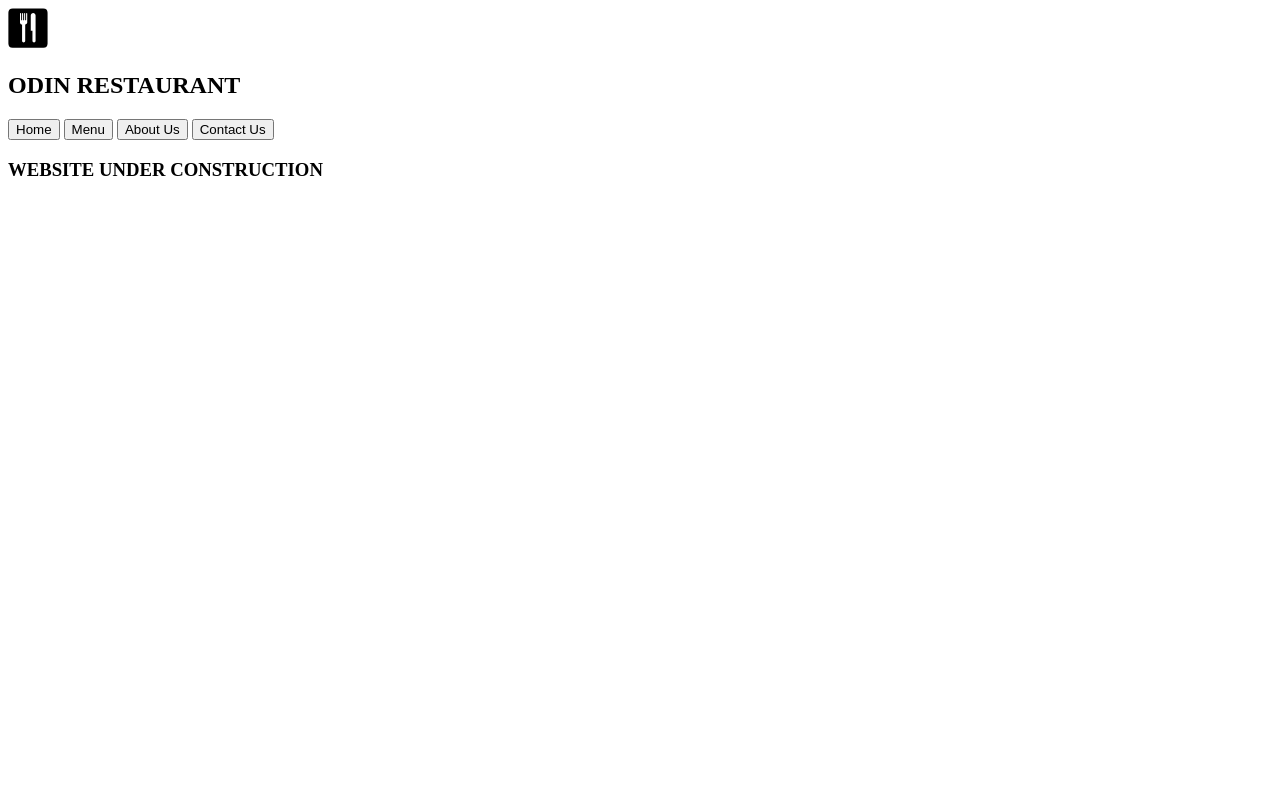
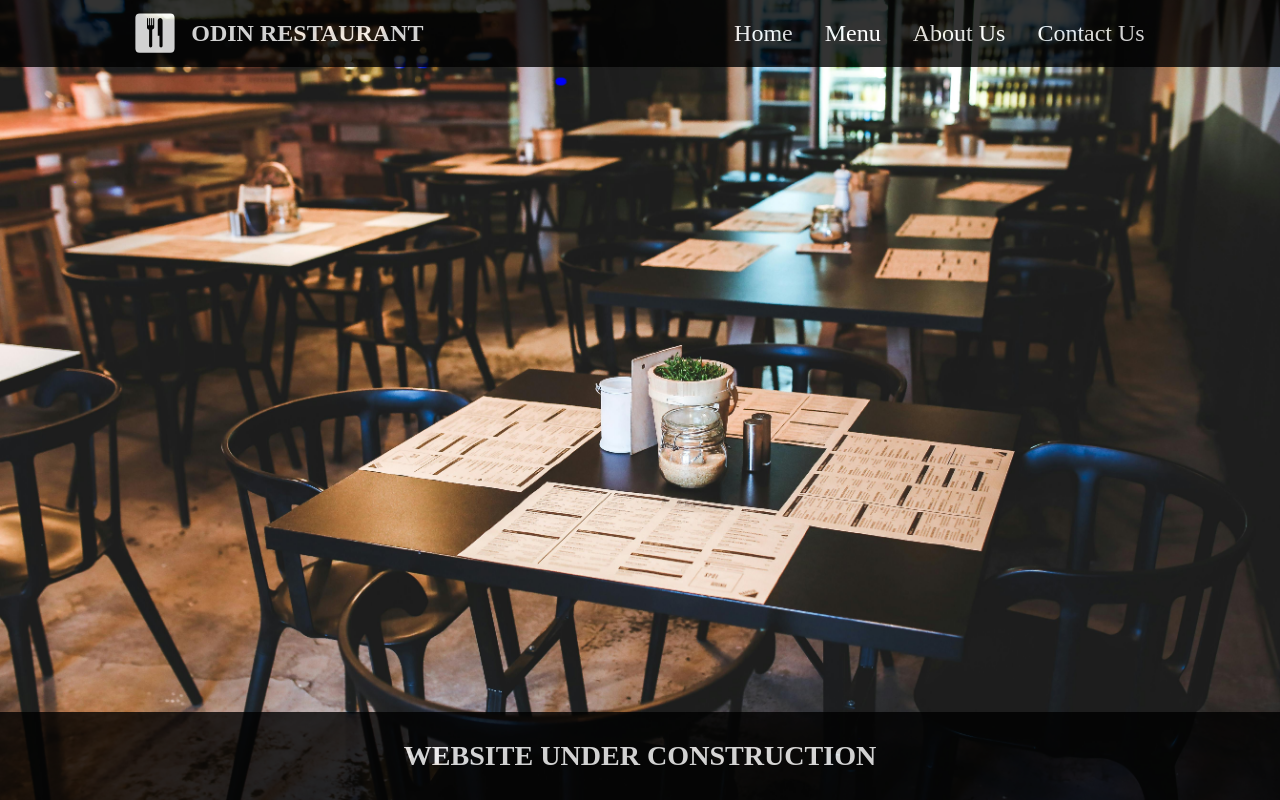
Before and after one commit to Maiker260/Restaturant-Page, a website built with webpack: page src/index.html in a window 1280 px wide. Built offline with nearby package versions, Linux system fonts and the light colour scheme.

Commit message:
Start styling the website

```diff
--- a/package.json
+++ b/package.json
@@ -4,7 +4,8 @@
   "description": "https://maiker260.github.io/Restaurant-Page/",
   "main": "index.js",
   "scripts": {
-    "test": "echo \"Error: no test specified\" && exit 1"
+    "test": "echo \"Error: no test specified\" && exit 1",
+    "start": "webpack serve --open"
   },
   "author": "",
   "license": "ISC",
--- a/src/homepage-content.js
+++ b/src/homepage-content.js
@@ -5,13 +5,16 @@ export default function homepageContent() {
     // Clear current content
     mainContentSection.textContent = "";
 
+    const container = document.createElement("div");
     const greeting = document.createElement("h2");
     greeting.textContent = "Welcome to Odin Restaurant";
-    mainContentSection.appendChild(greeting);
+    container.appendChild(greeting);
 
     const GoToMenuBtn = document.createElement("button");
     GoToMenuBtn.textContent = "Go to the Menu";
-    mainContentSection.appendChild(GoToMenuBtn);
+    container.appendChild(GoToMenuBtn);
+
+    mainContentSection.appendChild(container);
 
     return mainContentSection;
 
--- a/src/index.html
+++ b/src/index.html
@@ -6,23 +6,23 @@
     <title>Restaurant Page</title>
 </head>
 <body>
-    <header id="top_section">
-        <nav id="nav_bar">
-            <div id="left_nav_bar">
-                <svg width="40px" height="40px" viewBox="0 0 64 64" xmlns="http://www.w3.org/2000/svg" xmlns:xlink="http://www.w3.org/1999/xlink" aria-hidden="true" role="img" class="iconify iconify--medical-icon" preserveAspectRatio="xMidYMid meet" fill="#000000"><g id="SVGRepo_bgCarrier" stroke-width="0"></g><g id="SVGRepo_tracerCarrier" stroke-linecap="round" stroke-linejoin="round"></g><g id="SVGRepo_iconCarrier"><path d="M56.411.719S7.623.704 7.637.719C3.14.719.612 3.044.612 7.793v48.966c0 4.443 2.273 6.769 6.766 6.769h49.173c4.493 0 6.769-2.21 6.769-6.769V7.793c.001-4.634-2.275-7.074-6.909-7.074zM30.749 23.374c0 1.536-1.399 3.181-3.215 3.181V52.49c0 3.682-5.018 3.682-5.018 0V26.555c-1.767 0-3.306-1.361-3.306-3.4V8.882c0-1.242 1.795-1.29 1.795.049v10.55h1.503V8.833c0-1.141 1.729-1.214 1.729.049v10.599h1.553V8.848c0-1.193 1.678-1.241 1.678.047v10.586h1.528V8.848c0-1.18 1.753-1.227 1.753.047v14.479zm13.386 29.104c0 3.601-5.028 3.547-5.028 0V36.496H36.43V12.199c0-5.656 7.706-5.656 7.706 0v40.279z"></path></g></svg>
-                <h1 id="main_title">ODIN RESTAURANT</h1>
+    <header class="flex top_section">
+        <nav class="flex nav_bar">
+            <div class="flex left_nav_bar">
+                <svg class="main_logo" width="40px" height="40px" viewBox="0 0 64 64" xmlns="http://www.w3.org/2000/svg" xmlns:xlink="http://www.w3.org/1999/xlink" aria-hidden="true" role="img" class="iconify iconify--medical-icon" preserveAspectRatio="xMidYMid meet" fill="#000000"><g id="SVGRepo_bgCarrier" stroke-width="0"></g><g id="SVGRepo_tracerCarrier" stroke-linecap="round" stroke-linejoin="round"></g><g id="SVGRepo_iconCarrier"><path d="M56.411.719S7.623.704 7.637.719C3.14.719.612 3.044.612 7.793v48.966c0 4.443 2.273 6.769 6.766 6.769h49.173c4.493 0 6.769-2.21 6.769-6.769V7.793c.001-4.634-2.275-7.074-6.909-7.074zM30.749 23.374c0 1.536-1.399 3.181-3.215 3.181V52.49c0 3.682-5.018 3.682-5.018 0V26.555c-1.767 0-3.306-1.361-3.306-3.4V8.882c0-1.242 1.795-1.29 1.795.049v10.55h1.503V8.833c0-1.141 1.729-1.214 1.729.049v10.599h1.553V8.848c0-1.193 1.678-1.241 1.678.047v10.586h1.528V8.848c0-1.18 1.753-1.227 1.753.047v14.479zm13.386 29.104c0 3.601-5.028 3.547-5.028 0V36.496H36.43V12.199c0-5.656 7.706-5.656 7.706 0v40.279z"></path></g></svg>
+                <h1 class="main_title">ODIN RESTAURANT</h1>
             </div>
-            <div id="right_nav_bar">
-                <button id="home_nav_btn">Home</button>
-                <button id="menu_nav_btn">Menu</button>
-                <button id="about_nav_btn">About Us</button>
-                <button id="contact_nav_btn">Contact Us</button>
-            </div>
+            <ul class="flex right_nav_bar">
+                <li id="home_nav_btn" class="right_nav_bar_list">Home</li>
+                <li id="menu_nav_btn" class="right_nav_bar_list">Menu</li>
+                <li id="about_nav_btn" class="right_nav_bar_list">About Us</li>
+                <li id="contact_nav_btn" class="right_nav_bar_list">Contact Us</li>
+            </ul>
         </nav>
     </header>
-    <main id="content">
+    <main id="content" class="flex main_content">
     </main>
-    <footer id="footer">
+    <footer class="flex footer">
         <h3>WEBSITE UNDER CONSTRUCTION</h3>
     </footer>
 </body>
--- a/src/index.js
+++ b/src/index.js
@@ -7,6 +7,8 @@ import contactContent from "./contact-content";
 // Style Files
 import "./style.css";
 
+
+// Event Listeners for the NavBar
 function eventListeners() {
 
     const homeBtn = document.querySelector("#home_nav_btn");
--- a/src/menu-content.js
+++ b/src/menu-content.js
@@ -5,9 +5,11 @@ export default function menuContent() {
     // Clear current content
     mainContentSection.textContent = "";
 
+    const container = document.createElement("div");
+    mainContentSection.appendChild(container);
     const menu = document.createElement("h2");
     menu.textContent = "MENU";
-    mainContentSection.appendChild(menu);
+    container.appendChild(menu);
 
     return mainContentSection;
 
--- a/src/style.css
+++ b/src/style.css
@@ -0,0 +1,86 @@
+:root {
+    box-sizing: border-box;
+}
+
+.flex {
+    display: flex;
+}
+
+body {
+    background-image: url("./Images/background.jpg");
+    background-repeat: no-repeat;
+    background-size: cover;
+    background-position: 45% 100%;
+    position: relative;
+    width: 100vw;
+    height: 100vh;
+    overflow: hidden;
+    margin: 0;
+}
+
+/* Top Section */
+.top_section {
+    min-width: 100vw;
+    min-height: 7vh;
+    background-color: black;
+    opacity: 80%;
+    align-items: center;
+    position: fixed;
+
+}
+
+.nav_bar {
+    width: 100%;
+    justify-content: space-around;
+    align-items: center;
+}
+
+.left_nav_bar {
+    color: white;
+    align-items: center;
+    gap: 1em;
+}
+
+.main_logo {
+    fill: white;
+}
+
+.right_nav_bar {
+    justify-content: space-around;
+    gap: 2em;
+}
+
+.right_nav_bar_list {
+    list-style: none;
+    color: white;
+    font-size: 1.5rem;
+    cursor: pointer;
+}
+
+/* Content Section */
+#content {
+    color: white;
+}
+
+.main_content {
+    justify-content: center;
+    align-content: center;
+    align-items: center;
+}
+
+
+
+/* Footer Section */
+.footer {
+    font-size: 1.5rem;
+    color: white;
+    min-width: 100vw;
+    min-height: 3vh;
+    background-color: black;
+    opacity: 80%;
+    justify-content: center;
+    align-content: center;
+    position: fixed;
+    left: 0;
+    bottom: 0;
+}
--- a/webpack.config.js
+++ b/webpack.config.js
@@ -10,7 +10,7 @@ module.exports = {
     }),
   ],
   output: {
-    filename: 'main.js',
+    filename: "[name].js",
     path: path.resolve(__dirname, 'dist'),
     clean: true,
   },
@@ -20,6 +20,21 @@ module.exports = {
         test: /\.css$/i,
         use: ['style-loader', 'css-loader'],
       },
+      {
+        test: /\.(png|svg|jpg|jpeg|gif)$/i,
+        type: 'asset/resource',
+      },
     ],
   },
+  mode: 'development',
+  devtool: 'inline-source-map',
+  devServer: {
+    static: './dist',
+    client: {
+      overlay: false,
+    },
+  },
+  optimization: {
+    runtimeChunk: 'single',
+  },
 };
```
Also changed, not shown: src/Images/background.jpg (renamed from src/Images/pexels-kaboompics-com-6267.jpg).
